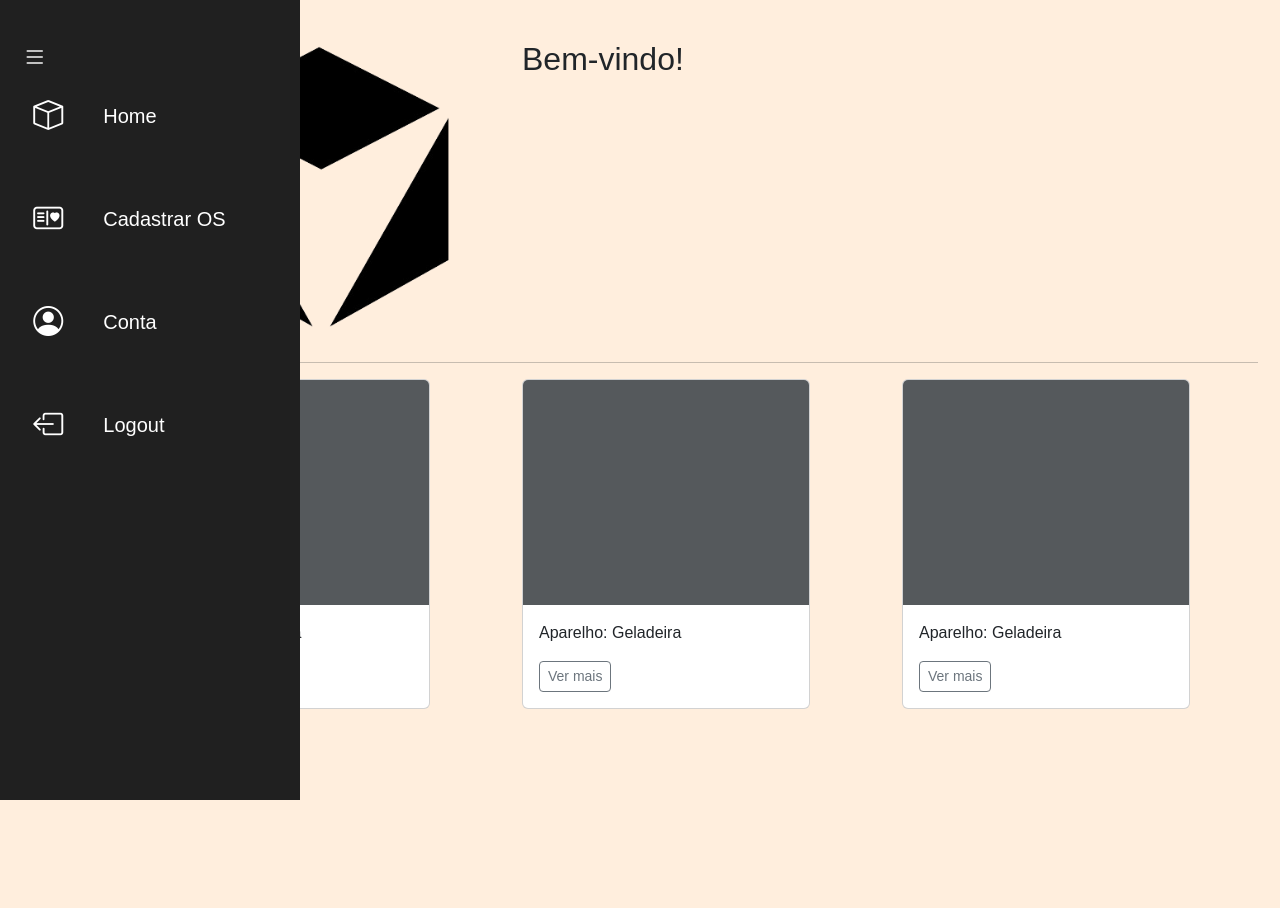
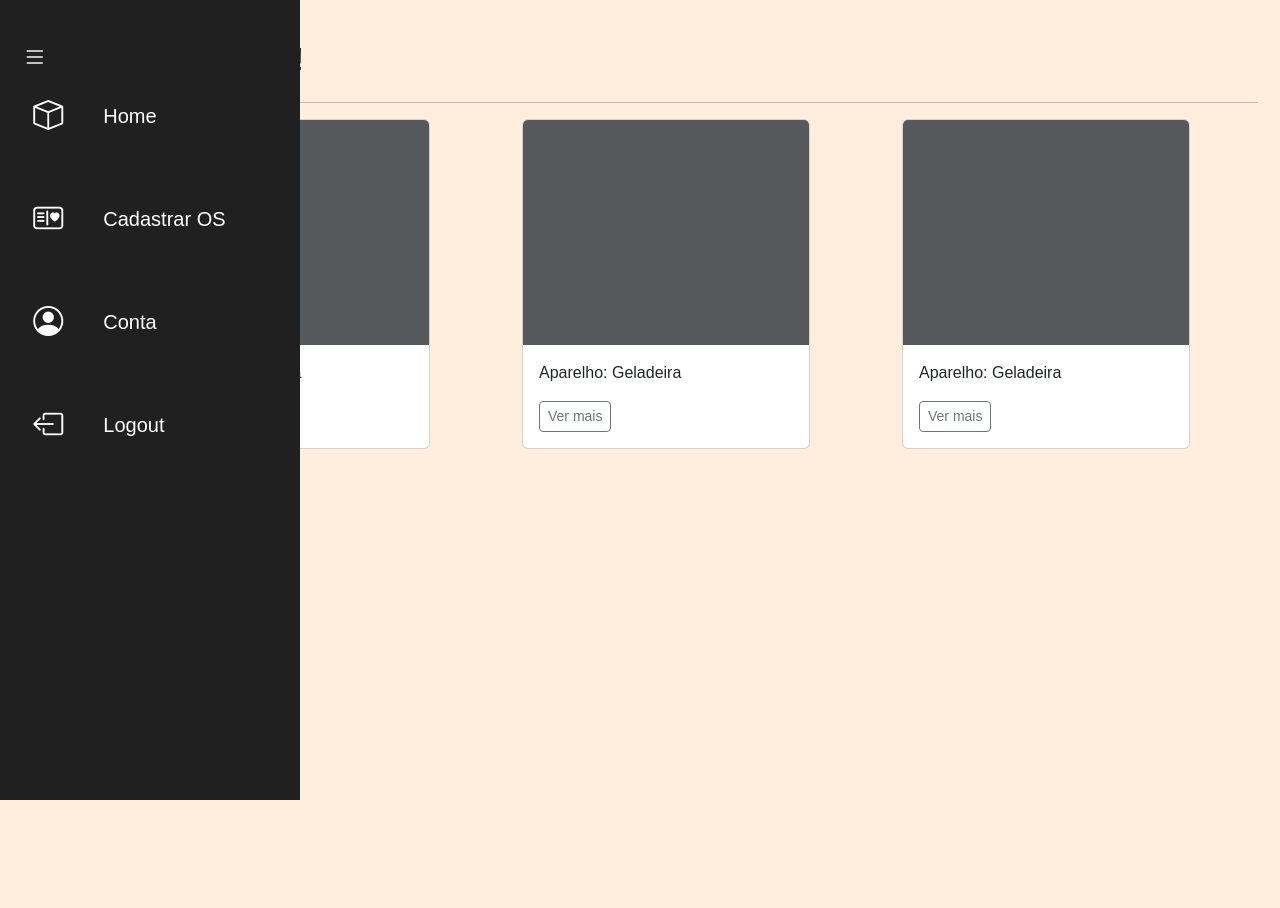
Before and after one commit to majupeixoto/cafe_projeto, a Django app: template Projeto/apps/templates/apps/home_cliente.html in a window 1280 px wide. Shown: the top 908 px of the page. Run offline with Django 5.2, Linux system fonts and the light colour scheme; the template is opened without the code that fills it: values that come from a table or form of the project are taken from there, others are empty; data comes from the database, SQL or seed files in the repository; parts of the project's set-up code (start-up, migrations or seed data) failed here and were passed over.

Commit message:
push logo retirar

```diff
--- a/Projeto/apps/templates/apps/home_cliente.html
+++ b/Projeto/apps/templates/apps/home_cliente.html
@@ -7,9 +7,6 @@
 
   <!-- Three columns of text below the carousel -->
   <div class="row">
-    <div class="col-lg-4">
-      <img src="{% static 'Projeto/static/global/img/logo.png' %}" alt="logo" class="img-fluid">
-    </div>
     <div class="col-lg-8">
       <h2 class="fw-normal">Bem-vindo!{{ os.ativo }}</h2>
     </div>
```
